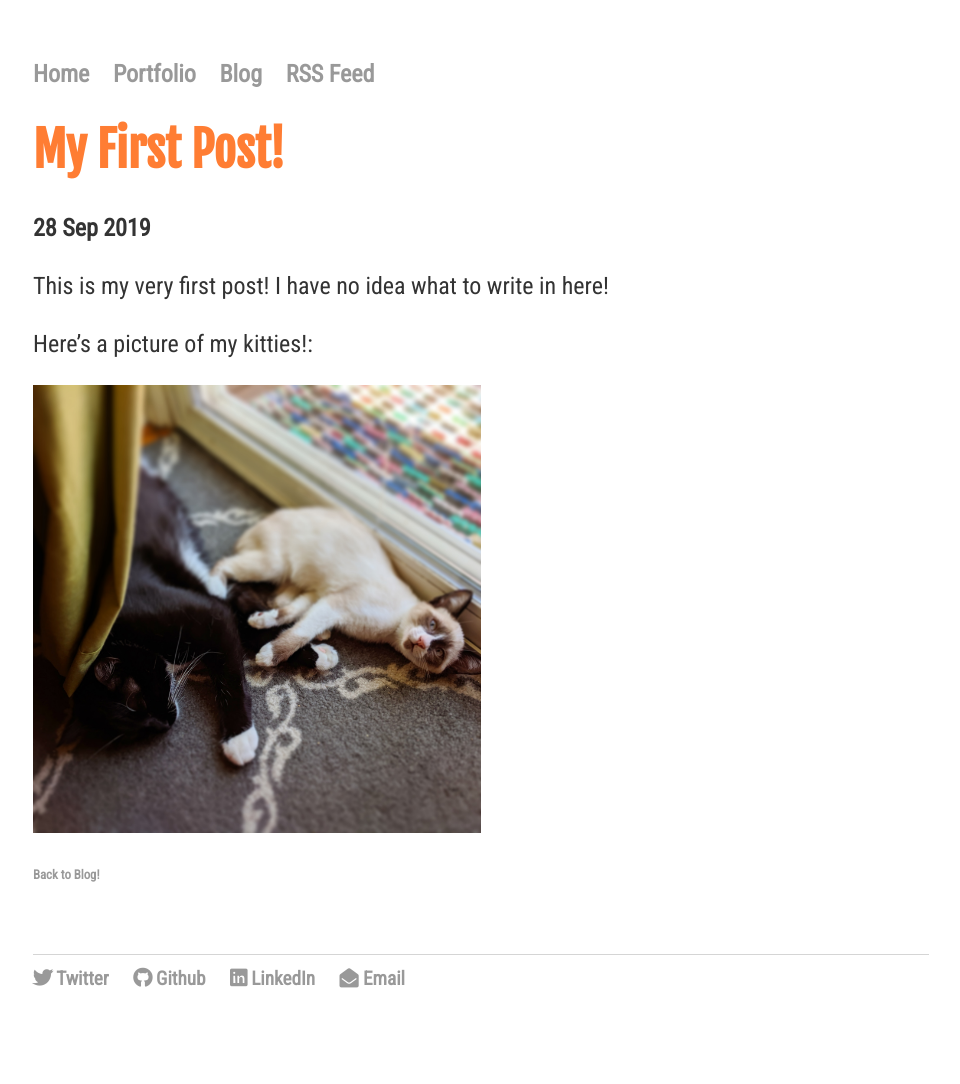
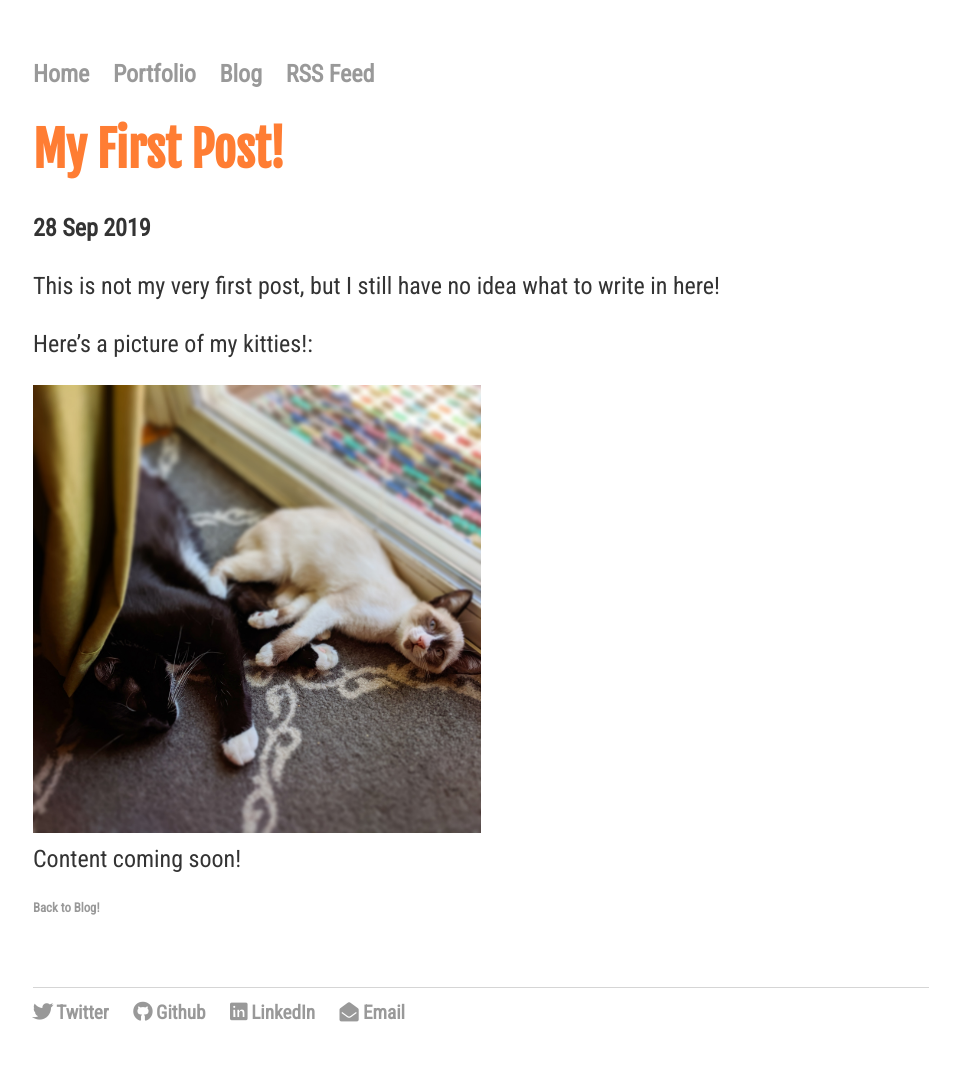
Before and after one commit to czolish/czolish.github.io, a Jekyll site: the page built from _posts/2017-04-19-my-first-post.md, in a window 1280 px wide. Shown: the whole page, without its empty margins (159-1119 px from the left). Built offline with Jekyll 4.4.1, drawn with Linux system fonts in a browser that asks for light colours; nearby versions of some CDN libraries; some web fonts are replaced; comment, search, counter and statistics services are not loaded; before the commit the page ends 1050 px from its top, so only the background shows below that.

Commit message:
Update 2017-04-19-my-first-post.md

```diff
--- a/_posts/2017-04-19-my-first-post.md
+++ b/_posts/2017-04-19-my-first-post.md
@@ -7,8 +7,10 @@ published: true
 image:
 ---
 
-This is my very first post! I have no idea what to write in here!
+This is not my very first post, but I still have no idea what to write in here!
 
 Here's a picture of my kitties!:
 
 <img height="50%" width="50%" src="/teddy-leelu.jpg" alt="fur babies">
+<br>
+Content coming soon!
```
